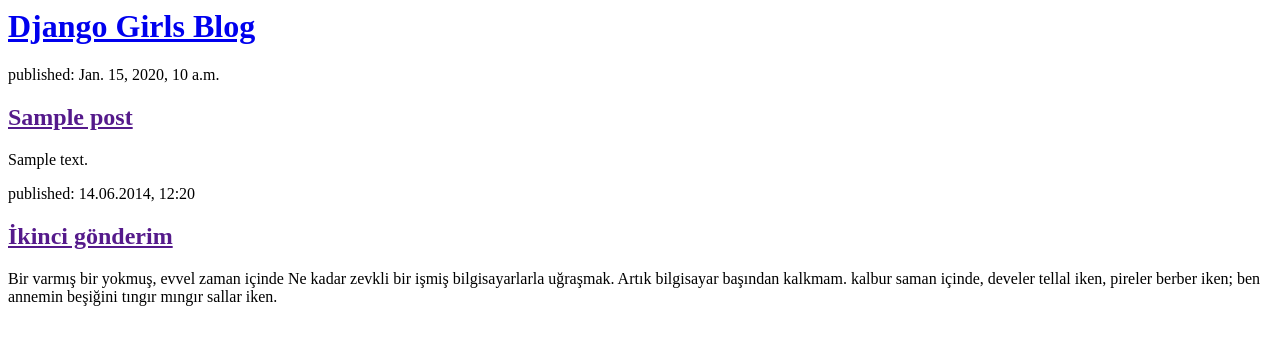
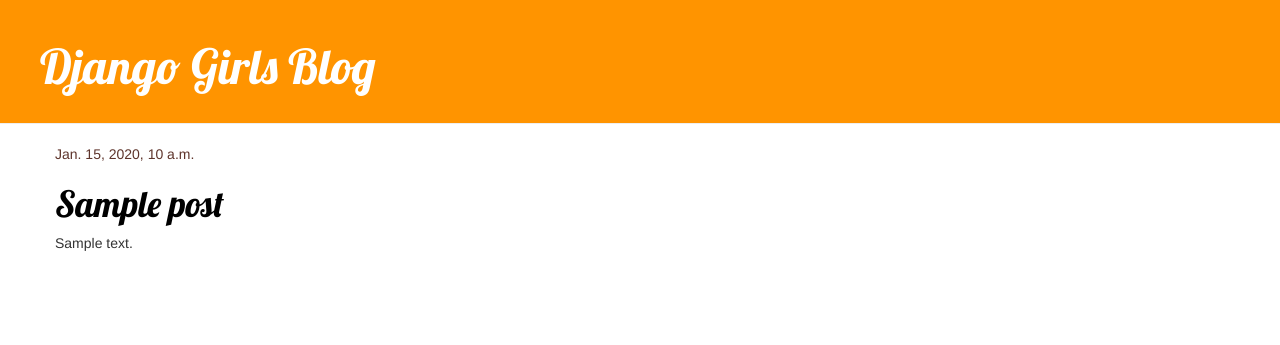
Before and after one commit to berkaygurcan/my-first-blog, a Django app: template blog/templates/blog/post_list.html in a window 1280 px wide. Shown: the top 345 px of the page. Run offline with Django 3.2, Linux system fonts and the light colour scheme; the template is opened without the code that fills it: most values are stand-ins (such as "Sample title", 1, 10 or a date in 2020); some libraries are stand-ins or nearby versions.

Commit message:
Site için CSS ve ayrıntılı blog gönderisi için görünüm ve şablon eklendi.

```diff
--- /dev/null
+++ b/blog/static/css/blog.css
@@ -0,0 +1,46 @@
+.page-header {
+    background-color: #ff9400;
+    margin-top: 0;
+    padding: 20px 20px 20px 40px;
+}
+
+.page-header h1, .page-header h1 a, .page-header h1 a:visited, .page-header h1 a:active {
+    color: #ffffff;
+    font-size: 36pt;
+    text-decoration: none;
+}
+
+.content {
+    margin-left: 40px;
+}
+
+h1, h2, h3, h4 {
+    font-family: 'Lobster', cursive;
+}
+
+.date {
+    color: #5E342B;
+}
+
+.save {
+    float: right;
+}
+
+.post-form textarea, .post-form input {
+    width: 100%;
+}
+
+.top-menu, .top-menu:hover, .top-menu:visited {
+    color: #ffffff;
+    float: right;
+    font-size: 26pt;
+    margin-right: 20px;
+}
+
+.post {
+    margin-bottom: 70px;
+}
+
+.post h1 a, .post h1 a:visited {
+    color: #000000;
+}
--- /dev/null
+++ b/blog/templates/blog/base.html
@@ -0,0 +1,23 @@
+{% load static %}
+<html>
+    <head>
+        <title>Django Girls blog</title>
+        <link rel="stylesheet" href="//maxcdn.bootstrapcdn.com/bootstrap/3.2.0/css/bootstrap.min.css">
+        <link rel="stylesheet" href="//maxcdn.bootstrapcdn.com/bootstrap/3.2.0/css/bootstrap-theme.min.css">
+        <link href='//fonts.googleapis.com/css?family=Lobster&subset=latin,latin-ext' rel='stylesheet' type='text/css'>
+        <link rel="stylesheet" href="{% static 'css/blog.css' %}">
+    </head>
+    <body>
+        <div class="page-header">
+            <h1><a href="/">Django Girls Blog</a></h1>
+        </div>
+        <div class="content container">
+            <div class="row">
+                <div class="col-md-8">
+                {% block content %}
+                {% endblock %}
+                </div>
+            </div>
+        </div>
+    </body>
+</html>
--- a/blog/templates/blog/post_list.html
+++ b/blog/templates/blog/post_list.html
@@ -1,25 +1,19 @@
-<html>
-    <head>
-        <title>Django Girls blog</title>
-    </head>
-    <body>
-        <div>
-            <h1><a href="/">Django Girls Blog</a></h1>
-        </div>
+{% extends 'blog/base.html' %} <!--  Bu iki şablonu birbirine bağlamamız gerekiyor.
+     Genişleyen şablonlar tam da bununla ilgili! Bunu dosyanın başlangıcına genişleyebilir
+     etiketler ekleyerek yapacağız.-->
+{% block content %}
+    {% for post in posts %}
+        <div class="post">
+            <div class="date">
+                {{ post.published_date }}
+            </div>
+            <h1><a href="{% url 'post_detail' pk=post.pk %}">{{ post.title }}</a></h1>
+
+            <!-- post_detail kısmı Django'nun blog/urls.py/ dosyasının içinde
+                post_detail adlı bir URL beklediği anlamına gelir. -->
+            <p>{{ post.text|linebreaksbr }}</p>
 
 
-        {% for post in posts %}
-        <div>
-            <p>published: {{post.published_date}}</p>
-            <h2><a href="">{{post.title}}</a></h2>
-            <p>{{post.text | linebreaksbr}}</p>
         </div>
-        {% endfor %}
-
-        <div>
-            <p>published: 14.06.2014, 12:20</p>
-            <h2><a href="">İkinci gönderim</a></h2>
-            <p>Bir varmış bir yokmuş, evvel zaman içinde Ne kadar zevkli bir işmiş bilgisayarlarla uğraşmak. Artık bilgisayar başından kalkmam. kalbur saman içinde, develer tellal iken, pireler berber iken; ben annemin beşiğini tıngır mıngır sallar iken.</p>
-        </div>
-    </body>
-</html>
+    {% endfor %}
+{% endblock %}
--- a/blog/urls.py
+++ b/blog/urls.py
@@ -2,7 +2,10 @@
 from . import views
 
 urlpatterns = [
-    path('', views.post_list, name='post_list'),
-    #Gördüğünüz üzere, ana URL'e post_list adında bir view atıyoruz
+    path('', views.post_list, name='post_list'), #Gördüğünüz üzere, ana URL'e post_list adında  bir view atıyoruz
+    path('post/<int:pk>/',views.post_detail, name = 'post_detail'), #post/<int:pk>/ kısmı bir URL kalıbı belirtir
+
 ]
-#Son kısım name='post_list', görünümü (view) tanımlamak için kullanılan URL'in adıdır. Bu view'un adı ile aynı olabilir ama tamamen farklı bir şey de olabilir.
+#Son kısım name='post_list', görünümü (view) tanımlamak için kullanılan URL'in adıdır.
+#  Bu view'un adı ile aynı olabilir ama tamamen farklı bir şey de olabilir.
+# <int:pk> - bu bölüm daha zorlayıcı. Django'nun bir tamsayı değeri beklediği ve onu pk adlı bir değişken olarak bir görünüme(view) aktaracağı anlamına gelir.
```
Also changed, not shown: blog/templates/blog/post_detail.html (added, +13 -0 lines), blog/views.py (+5 -2 lines).
